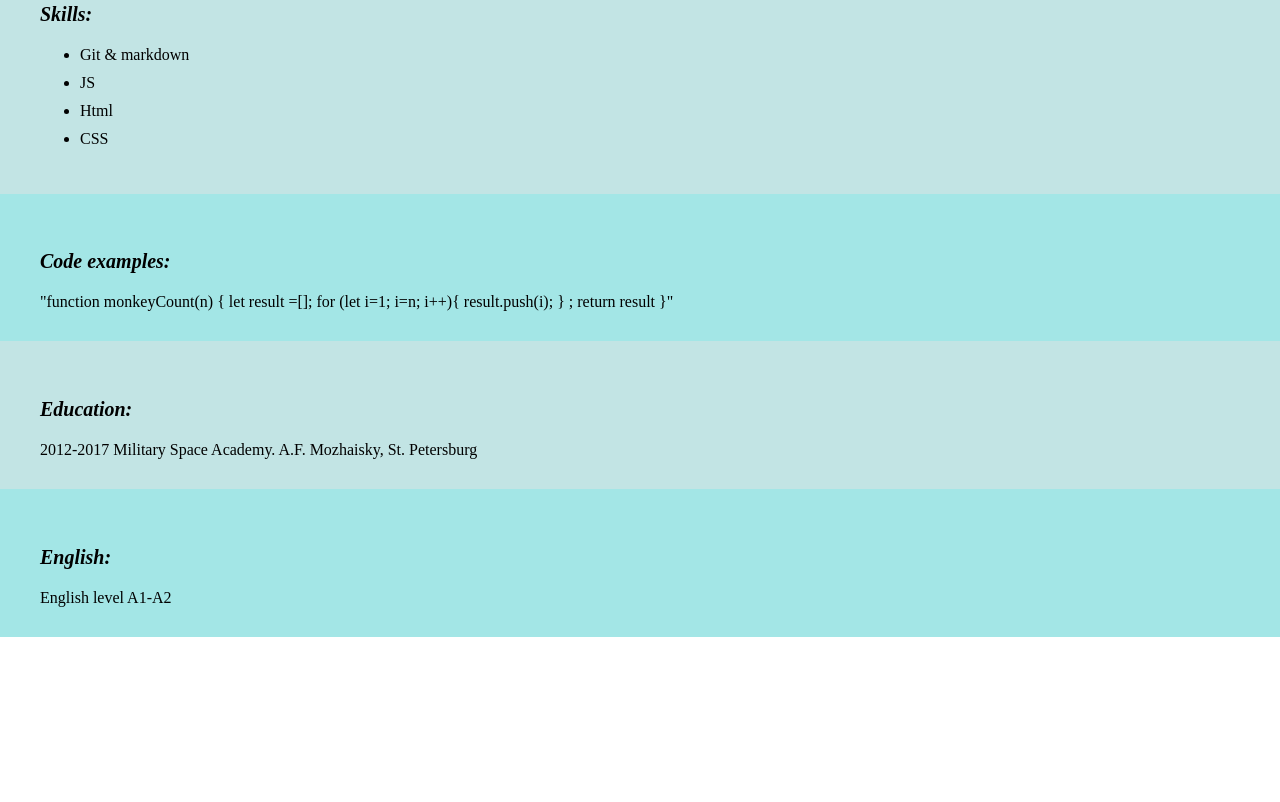
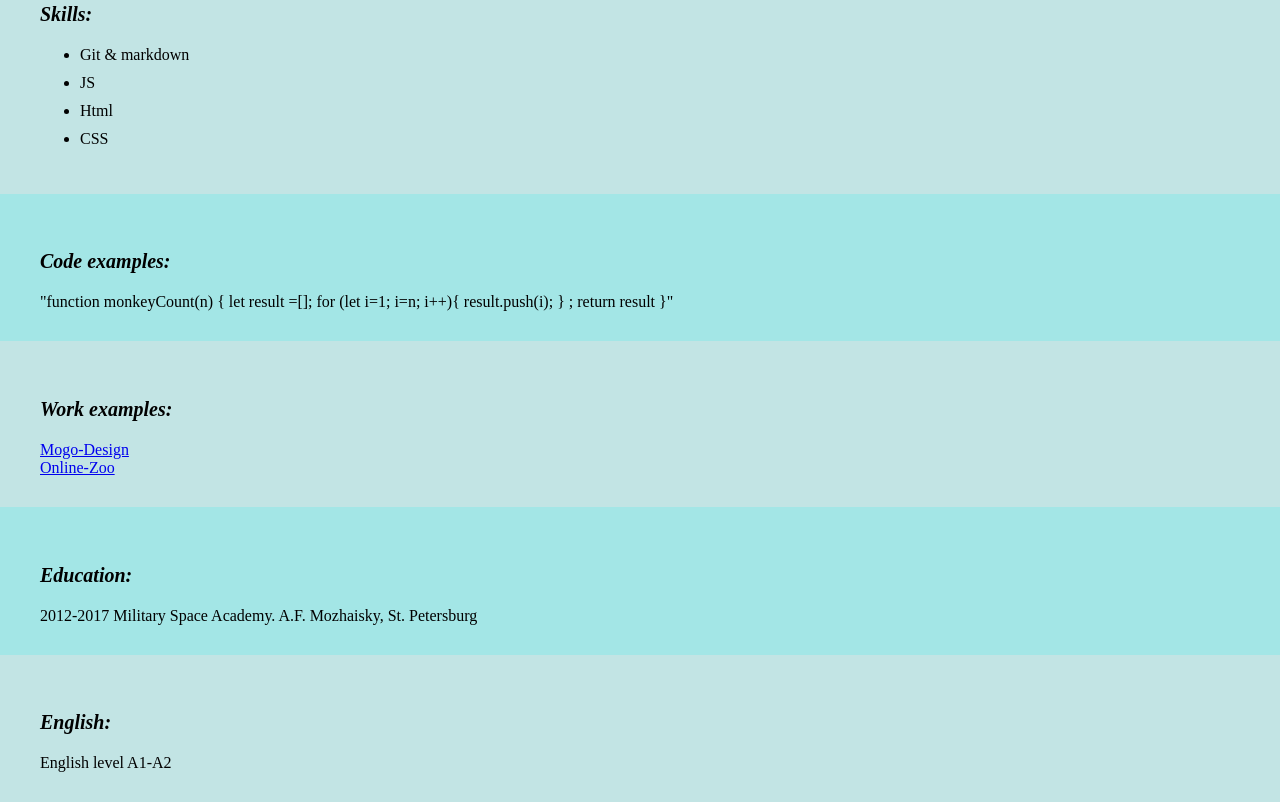
Before and after one commit to denisov1995/rsschool-cv, a plain HTML site: page index.html in a window 1280 px wide. Shown: the part 759-1561 px from the top of the page. Before the commit the page ends 1396 px from the top, so only its background shows below. Drawn offline with Linux system fonts and the light colour scheme.

Commit message:
feat: add card

```diff
--- a/index.html
+++ b/index.html
@@ -58,6 +58,17 @@
                     for (let i=1; i=n; i++){ result.push(i); } ; return result }" </p>
             </div>
         </section>
+
+        <section class="work-example">
+            <div class="container">
+                <h4 class="code-example-title">Work examples:</h4>
+                <p class="code-example-info">
+                    <a href="https://denisov1995.github.io/mogo-design/dist/#" target="_blank">Mogo-Design</a> <br>
+                    <a href="https://rolling-scopes-school.github.io/denisov1995-JSFE2021Q1/online-zoo/pages/landing/" target="_blank">Online-Zoo</a>
+                </p>
+            </div>
+        </section>
+
         <section class="education">
             <div class="container">
                 <h4 class="education-title">
--- a/style.css
+++ b/style.css
@@ -69,6 +69,11 @@ li {
     padding: 30px 20px;
 }
 
+.work-example {
+    background-color: rgb(194, 228, 228);
+    padding: 30px 20px;
+}
+
 .code-example-title {
     font-size: 20px;
     font-style: italic;
@@ -76,7 +81,7 @@ li {
 }
 
 .education {
-    background-color: rgb(194, 228, 228);
+    background-color: rgb(163, 230, 230);
     padding: 30px 20px;
 }
 
@@ -87,7 +92,7 @@ li {
 }
 
 .english {
-    background-color: rgb(163, 230, 230);
+    background-color: rgb(194, 228, 228);
     padding: 30px 20px;
 }
 
```
